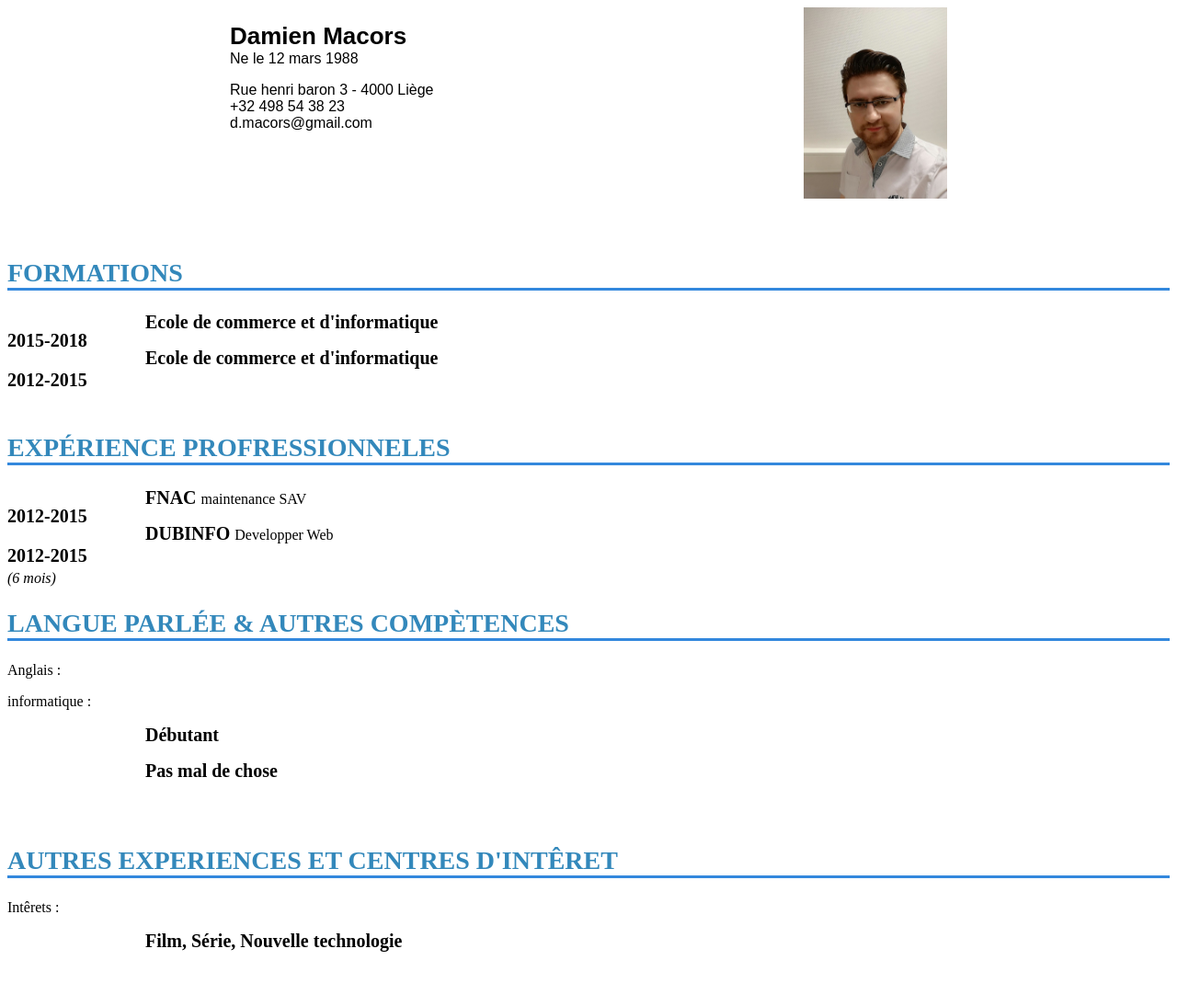
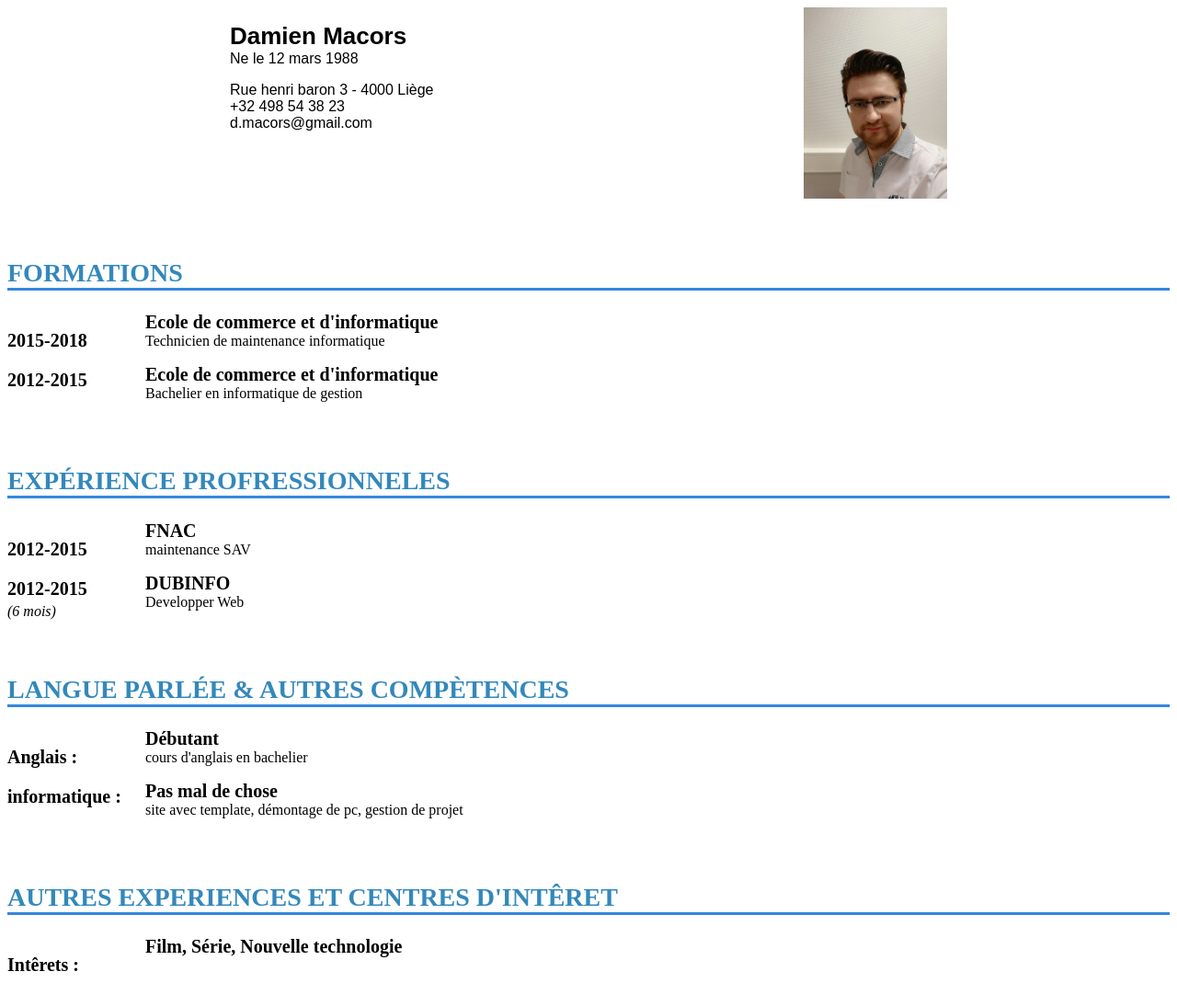
Before and after one commit to DamsCode/Mon-CV, a plain HTML site: page index.html in a window 1280 px wide. Shown: the whole page at 92% size. Drawn offline with Linux system fonts and the light colour scheme.

Commit message:
ajout tout css

```diff
--- a/index.html
+++ b/index.html
@@ -28,8 +28,10 @@
             <p>2012-2015</p>
         </div>
         <div class="sec-droite">
-            <p><span class="titre">Ecole de commerce et d'informatique</span></p>
-            <p><span class="titre">Ecole de commerce et d'informatique</span></p>
+            <p><span class="titre">Ecole de commerce et d'informatique</span><br>Technicien de maintenance informatique
+            </p>
+            <p><span class="titre">Ecole de commerce et d'informatique</span><br>Bachelier en informatique de gestion
+            </p>
         </div>
     </div>
     <div class="section">
@@ -39,25 +41,27 @@
             <p>2012-2015 <br><span class="duree">(6 mois)</span></p>
         </div>
         <div class="sec-droite">
-            <p><span class="titre">FNAC </span>maintenance SAV</p>
-            <p><span class="titre">DUBINFO </span>Developper Web</p>
+            <p><span class="titre">FNAC </span><br> maintenance SAV</p>
+            <p><span class="titre">DUBINFO </span><br> Developper Web</p>
         </div>
     </div>
     <div class="section">
         <h2>Langue parlée & autres compètences</h2>
-        <div class="sec-gauche"></div>
-        <p>Anglais :</p>
-        <p>informatique :</p>
+        <div class="sec-gauche">
+            <p>Anglais :</p>
+            <p>informatique :</p>
+        </div>
         <div class="sec-droite">
-            <p><span class="titre">Débutant</span></p>
-            <p><span class="titre">Pas mal de chose</span></p>
+            <p><span class="titre">Débutant</span><br>cours d'anglais en bachelier</p>
+            <p><span class="titre">Pas mal de chose</span><br>site avec template, démontage de pc, gestion de projet</p>
 
         </div>
     </div>
     <div class="section">
         <h2>Autres experiences et centres d'intêret</h2>
-        <div class="sec-gauche"></div>
-        <p>Intêrets :</p>
+        <div class="sec-gauche">
+            <p>Intêrets :</p>
+        </div>
         <div class="sec-droite">
             <p><span class="titre">Film, Série, Nouvelle technologie</span></p>
         </div>
```
